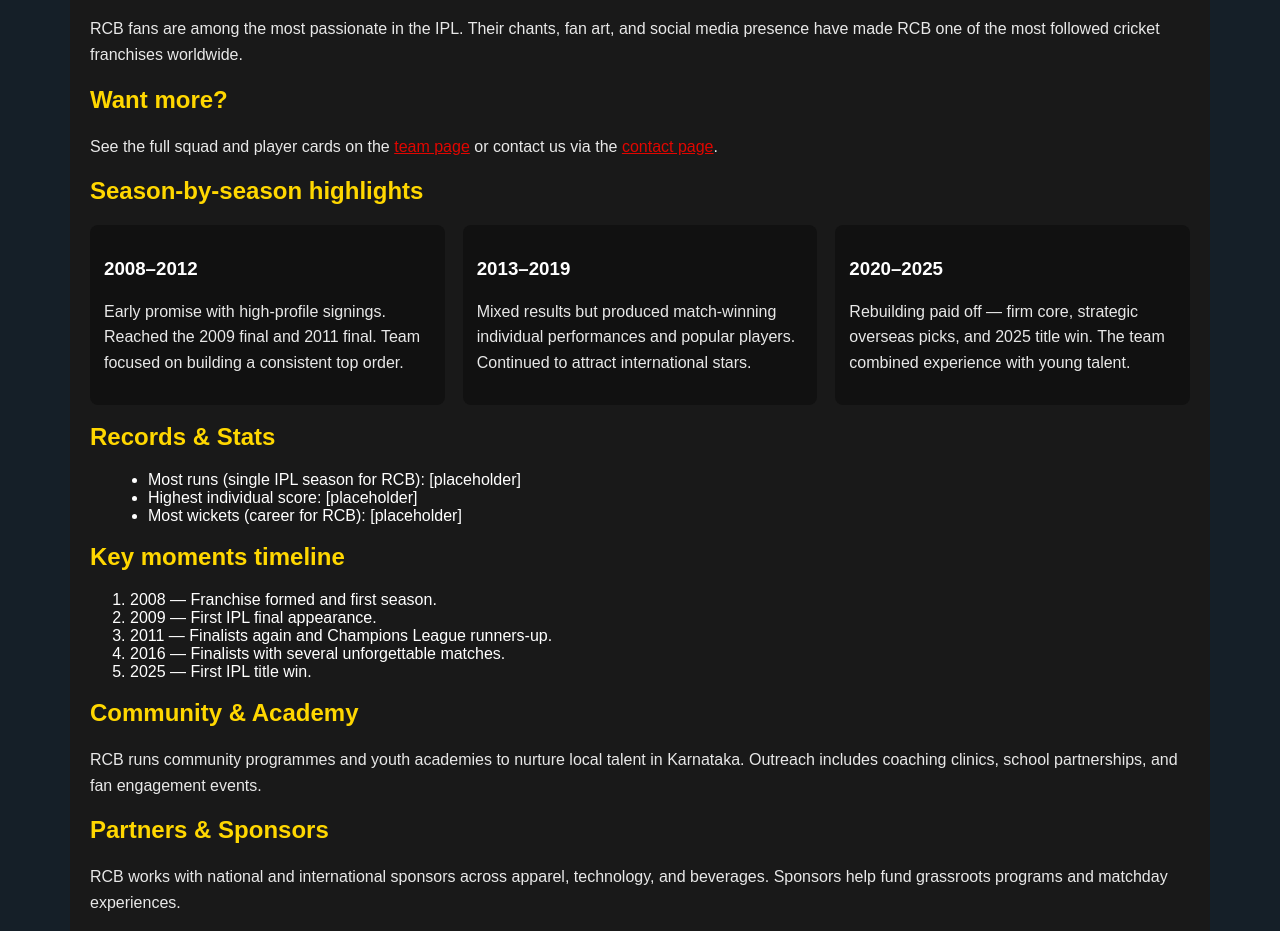
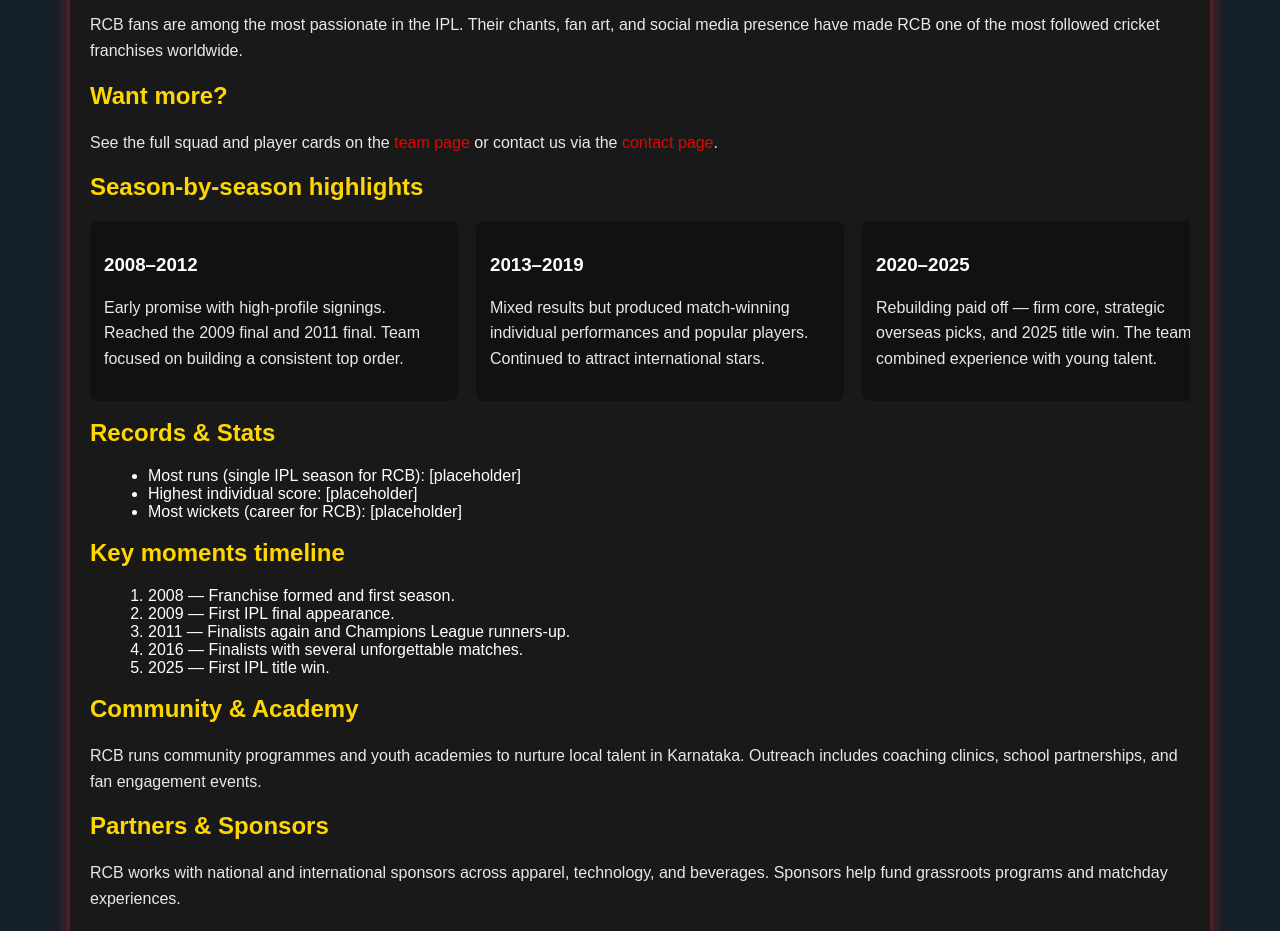
Before and after one commit to kesinenimahesh/RCB-PROJECT, a plain HTML site: page about.html in a window 1280 px wide. Shown: the part 1425-2356 px from the top of the page. Drawn offline with Linux system fonts and the light colour scheme.

Commit message:
1 Update

```diff
--- a/about.html
+++ b/about.html
@@ -2,20 +2,84 @@
 <html lang="en">
 <head>
   <meta charset="UTF-8">
-        <meta name="viewport" content="width=device-width, initial-scale=1.0">
+  <meta name="viewport" content="width=1200">
+
   <title>About RCB</title>
+
   <style>
-            body{font-family:Arial, Helvetica, sans-serif;background:#151F28;color:#fff;margin:0;padding:24px}
-            .container{max-width:1100px;margin:24px auto;background:#191919;padding:20px;border-radius:10px}
-            h1{color:#E10600;text-align:center}
-            h2{color:#FFD700;margin-top:18px}
-            p{color:#e8e8e8;line-height:1.6}
-            .row{display:flex;gap:18px;flex-wrap:wrap}
-            .card{background:#111;padding:14px;border-radius:8px;flex:1;min-width:260px}
-            .hero-img{width:100%;max-height:300px;object-fit:cover;border-radius:6px}
-            ul{margin-left:18px}
+    body {
+      font-family: Arial, Helvetica, sans-serif;
+      background: #151F28;
+      color: #fff;
+      margin: 0;
+      padding: 24px;
+
+      -webkit-text-size-adjust: none;
+      overflow-x: auto;
+    }
+
+    .container {
+      width: 1100px;
+      margin: 24px auto;
+      background: #191919;
+      padding: 20px;
+      border-radius: 10px;
+      box-shadow: 0 0 15px rgba(252, 40, 40, 0.6);
+    }
+
+    h1 {
+      color: #E10600;
+      text-align: center;
+    }
+
+    h2 {
+      color: #FFD700;
+      margin-top: 18px;
+    }
+
+    p {
+      color: #e8e8e8;
+      line-height: 1.6;
+    }
+
+    .row {
+      display: flex;
+      gap: 18px;
+      flex-wrap: nowrap;
+      overflow-x: auto;
+    }
+
+    .card {
+      background: #111;
+      padding: 14px;
+      border-radius: 8px;
+      flex: 1;
+      min-width: 340px;
+    }
+
+    .hero-img {
+      width: 100%;
+      max-height: 300px;
+      object-fit: cover;
+      border-radius: 6px;
+      display: block;
+      margin: 0 auto;
+    }
+
+    ul, ol {
+      margin-left: 18px;
+    }
+
+    a {
+      color: #E10600;
+      text-decoration: none;
+    }
+    a:hover {
+      text-decoration: underline;
+    }
   </style>
 </head>
+
 <body>
   <div class="container">
     <h1>Royal Challengers Bengaluru (RCB)</h1>
@@ -62,7 +126,7 @@
     <p>RCB fans are among the most passionate in the IPL. Their chants, fan art, and social media presence have made RCB one of the most followed cricket franchises worldwide.</p>
 
     <h2>Want more?</h2>
-        <p>See the full squad and player cards on the <a href="team.html" style="color:#E10600">team page</a> or contact us via the <a href="contact.html" style="color:#E10600">contact page</a>.</p>
+    <p>See the full squad and player cards on the <a href="team.html">team page</a> or contact us via the <a href="contact.html">contact page</a>.</p>
 
     <h2>Season-by-season highlights</h2>
     <div class="row">
@@ -101,7 +165,6 @@
 
     <h2>Partners & Sponsors</h2>
     <p>RCB works with national and international sponsors across apparel, technology, and beverages. Sponsors help fund grassroots programs and matchday experiences.</p>
-
   </div>
 </body>
 </html>
```
Lines whose indentation alone changed are shown as unchanged.
